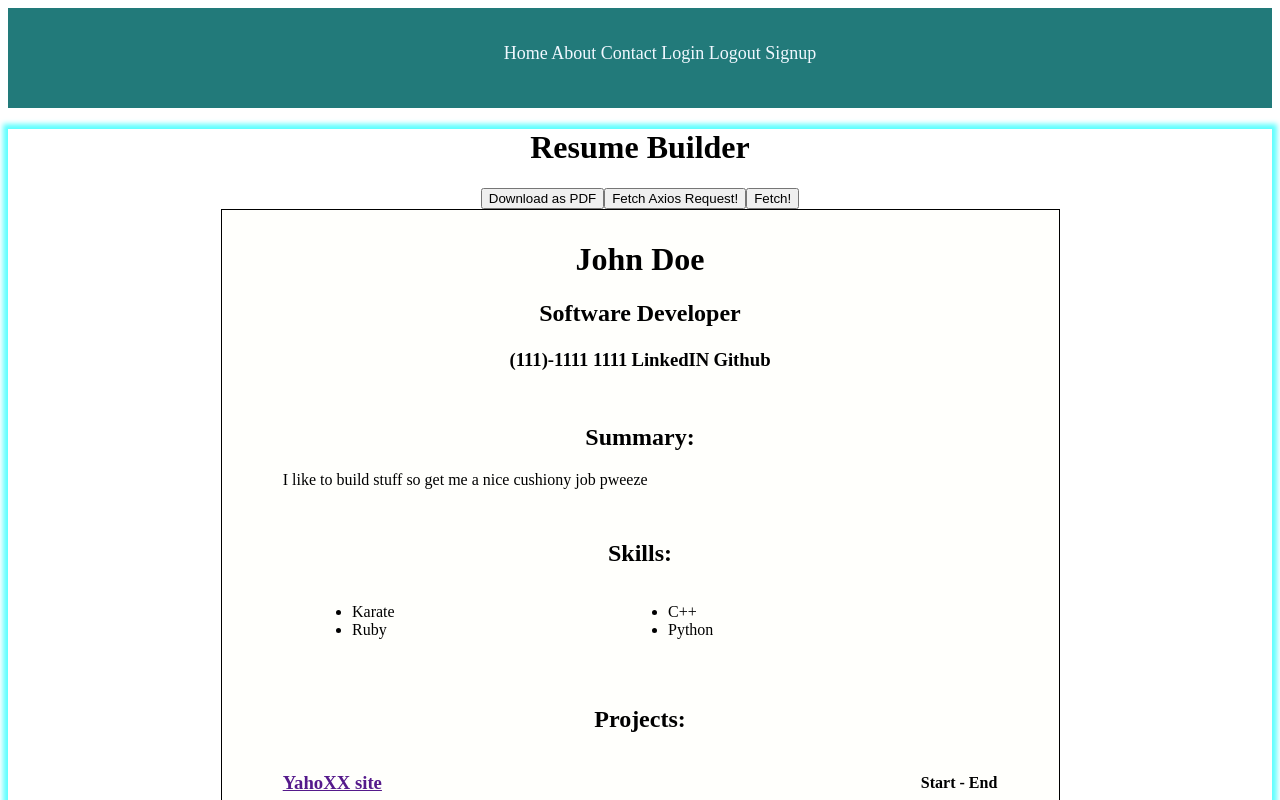
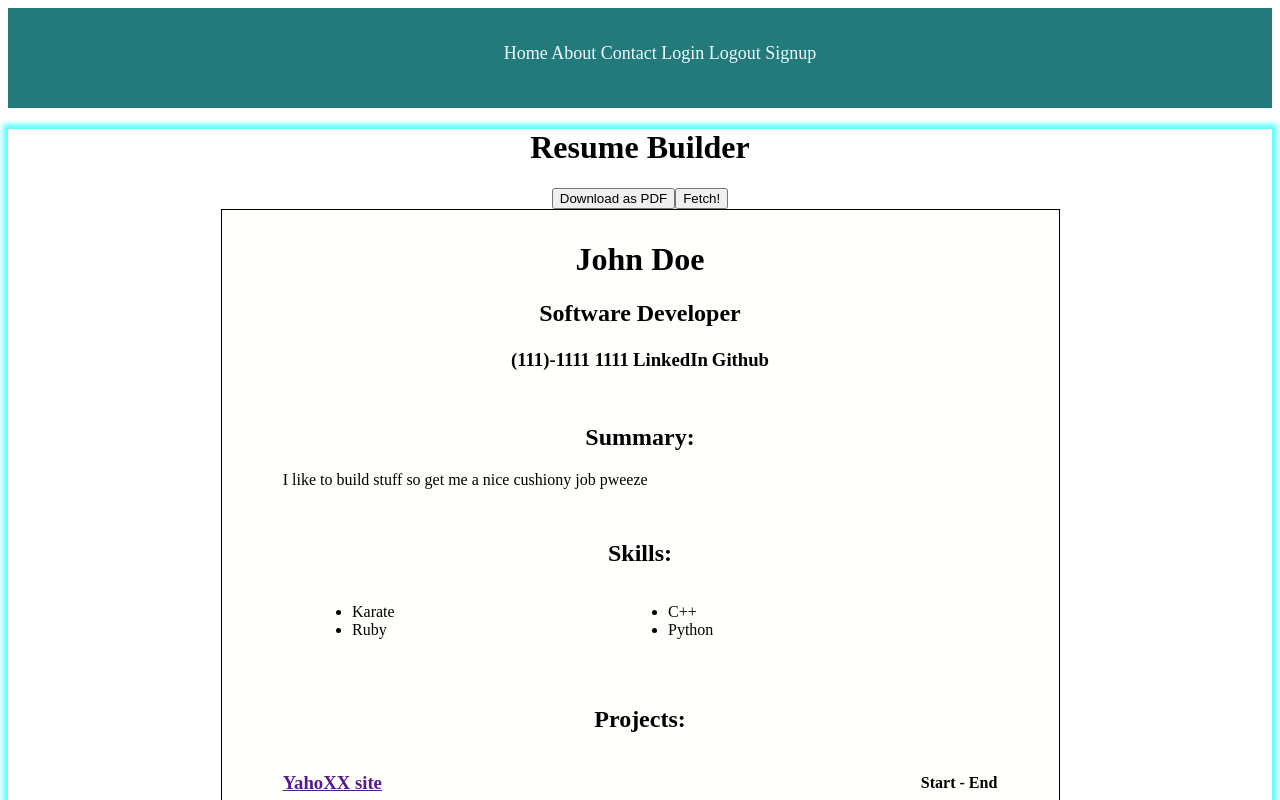
Before and after one commit to jonhoa/resume-frontend, a React (Vite) app: page / in a window 1280 px wide. Shown: the top 800 px of the page. Built offline with nearby package versions, Linux system fonts and the light colour scheme.

Commit message:
minor changes

```diff
--- a/src/Content.jsx
+++ b/src/Content.jsx
@@ -42,21 +42,17 @@ const axiosFetch = () => {
     <div class="container">
       <h1>Resume Builder</h1>
       <button class ="btn btn-primary" onClick={downloadResume}>Download as PDF</button>
-      <button onClick={axiosFetch}>Fetch Axios Request!</button>
       <button onClick={axiosShow}>Fetch!</button>
       {/* Fetch ALL firstnames in database */}
 
       {/* Resume Layout and Design ---later make it dynamically fill in info from backend like buttons are doing! */}
       <div class = "res-background" ref ={pdfRef}>
         <div class="header">
-        {dataShow ? <div><h1>{dataShow.first_name}</h1></div>: <div><h1>John Doe</h1></div>}
-          <h2>Software Developer</h2>
+        {dataShow ? <div><h1>{dataShow.first_name} {dataShow.last_name}</h1><h2>{dataShow.title}</h2></div>: <div><h1>John Doe</h1><h2>Software Developer</h2></div>}
         </div>
 
         <div class="contact">
-          <h3>(111)-1111 1111</h3>
-          <h3>LinkedIN</h3>
-          <h3>Github</h3>
+        {dataShow ? <div><h3>{dataShow.number}</h3><h3>{dataShow.linkedin}</h3><h3>{dataShow.github}</h3></div>: <div><h3>(111)-1111 1111</h3><h3>LinkedIn</h3><h3>Github</h3></div>}
         </div>
 
         <div class ="row">
```
